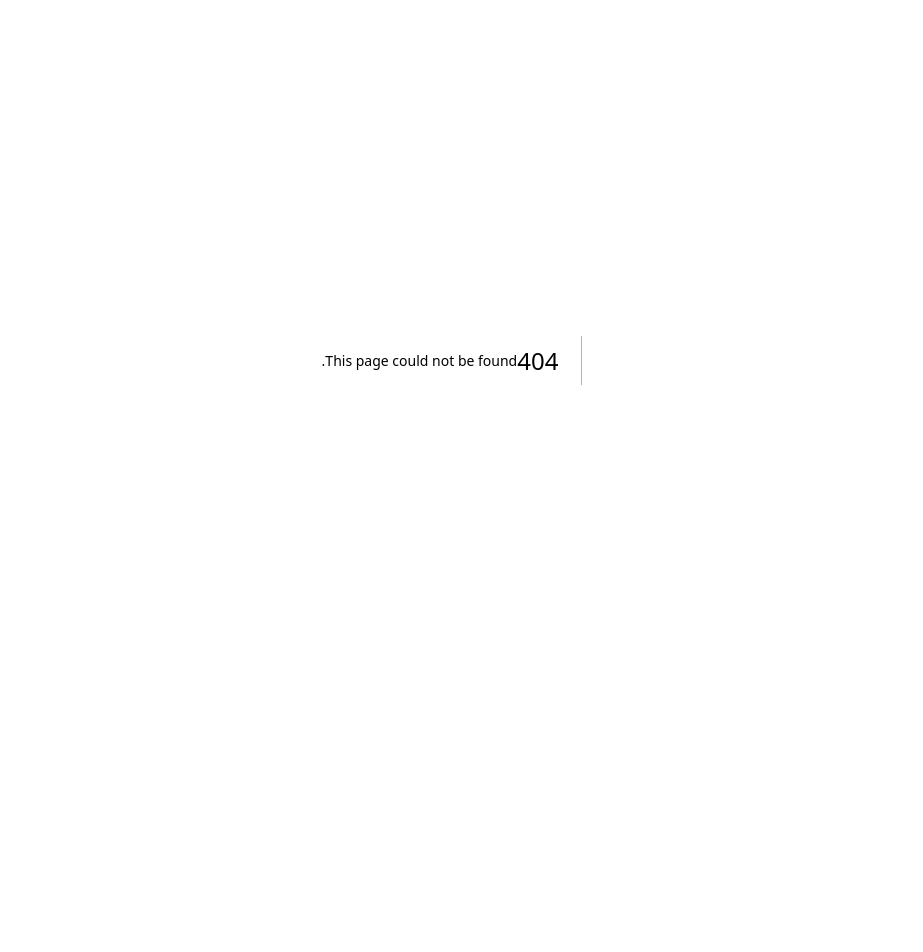
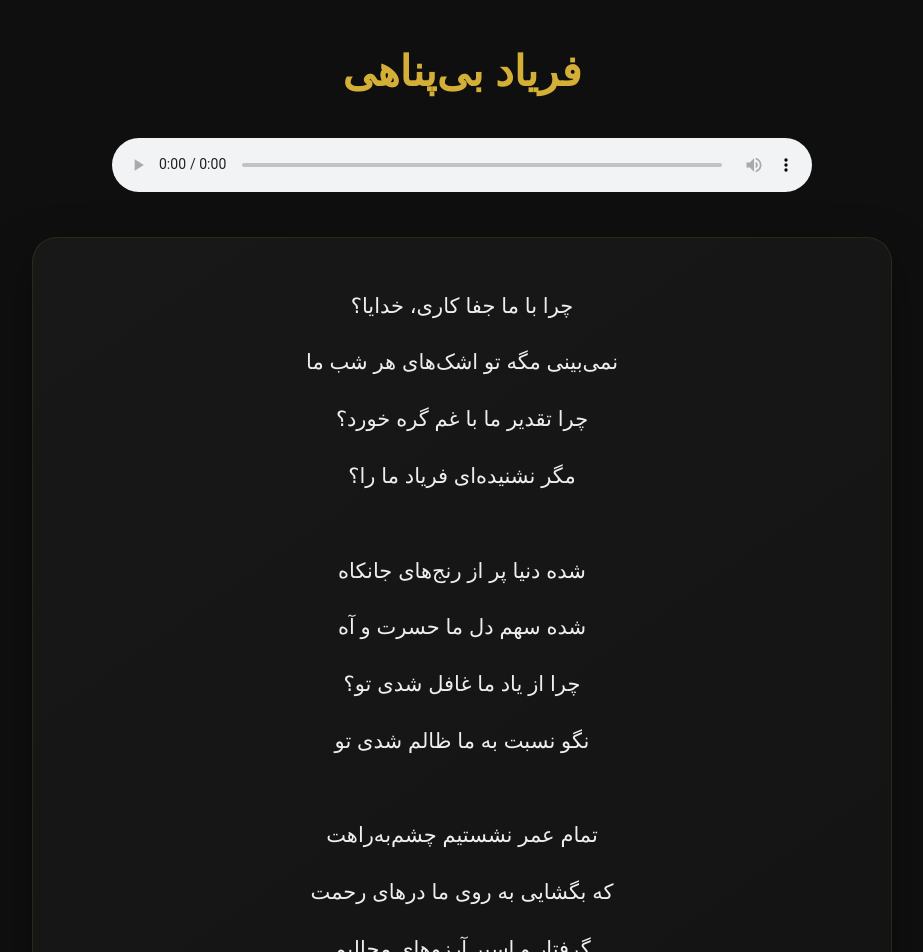
Before and after one commit to mahtaghahreman/Mahta_ghahreman, a Next.js app: page /lyrics/faryad-e-bipanahi in a window 1280 px wide. Before the commit this address had no page. Shown: the part 40-992 px from the top of the page, without its empty margins (178-1101 px from the left). Before the commit the page ends 800 px from the top, so only its background shows below. Built offline with nearby package versions, Linux system fonts and the light colour scheme.

Commit message:
Create page.tsx

```diff
--- /dev/null
+++ b/app/lyrics/faryad-e-bipanahi/page.tsx
@@ -0,0 +1,58 @@
+
+export default function FaryadEBipanahiPage() {
+  return (
+    <main className="lyrics-page">
+      <h1>فریاد بی‌پناهی</h1>
+
+      <audio
+        controls
+        preload="metadata"
+        style={{
+          width: "100%",
+          maxWidth: "700px",
+          marginBottom: "35px",
+        }}
+      >
+        <source src="/Faryad-e-Bipanahi.mp3" type="audio/mpeg" />
+        مرورگر شما از پخش صوت پشتیبانی نمی‌کند.
+      </audio>
+
+      <div className="lyrics-text">
+        <p>
+          چرا با ما جفا کاری، خدایا؟<br />
+          نمی‌بینی مگه تو اشک‌های هر شب ما<br />
+          چرا تقدیر ما با غم گره خورد؟<br />
+          مگر نشنیده‌ای فریاد ما را؟
+        </p>
+
+        <p>
+          شده دنیا پر از رنج‌های جانکاه<br />
+          شده سهم دل ما حسرت و آه<br />
+          چرا از یاد ما غافل شدی تو؟<br />
+          نگو نسبت به ما ظالم شدی تو
+        </p>
+
+        <p>
+          تمام عمر نشستیم چشم‌به‌راهت<br />
+          که بگشایی به روی ما درهای رحمت<br />
+          گرفتار و اسیر آرزوهای محالیم<br />
+          در این دنیای بی‌مهر، بی‌پناهیم
+        </p>
+
+        <p>
+          دگر در سینه‌ها مهر و وفا نیست<br />
+          میان ما نشانی از صفا نیست<br />
+          چرا دل دادی و دل‌ها شکستی؟<br />
+          چرا امید دادی و درها را بستی؟
+        </p>
+
+        <p>
+          چرا این آسمان بر ما نبارید؟<br />
+          چرا نورِ امید بر ما نتابید<br />
+          خدایا خسته‌ایم از جور دوران<br />
+          از این نامهربانی‌های انسان
+        </p>
+      </div>
+    </main>
+  );
+}
```
